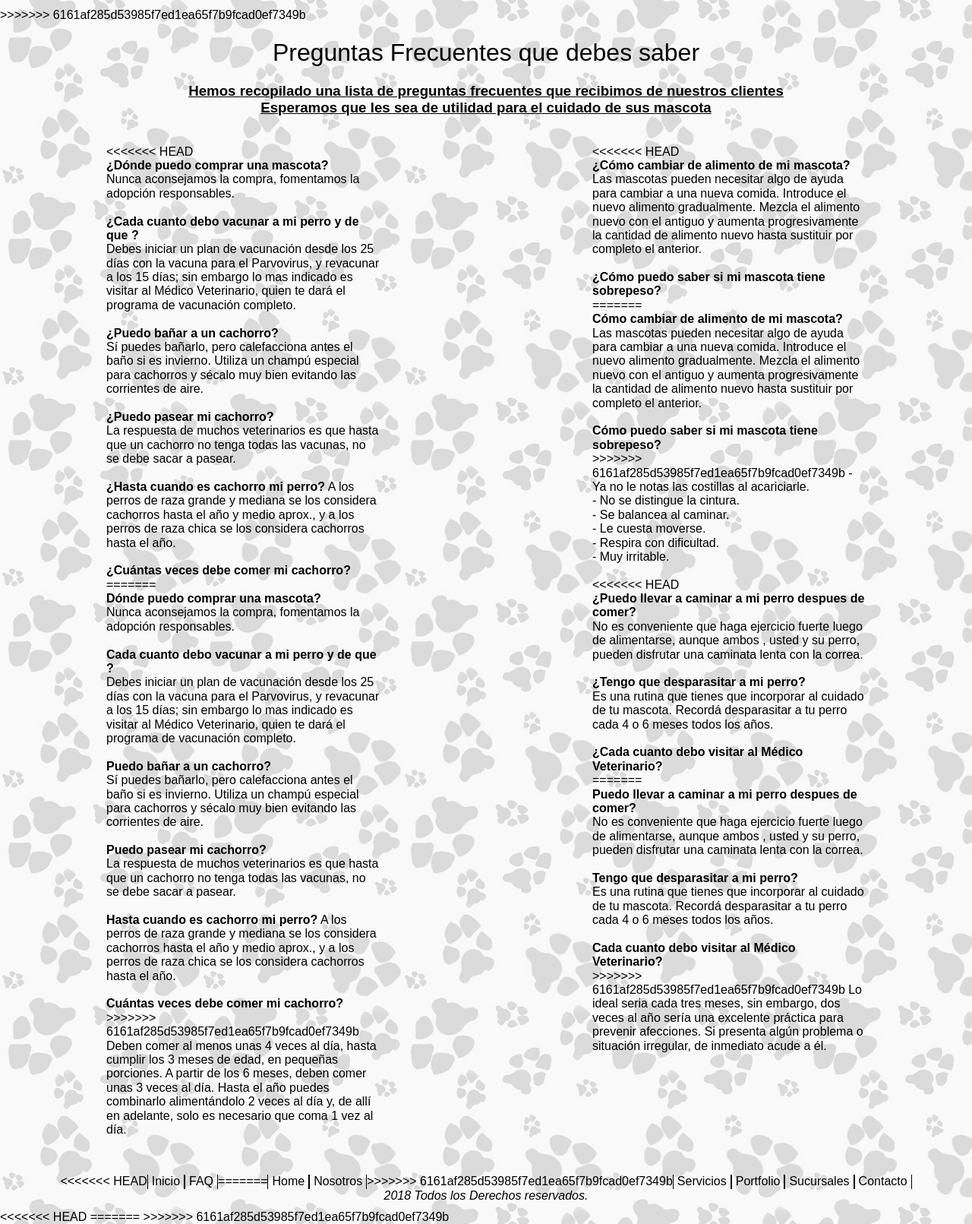
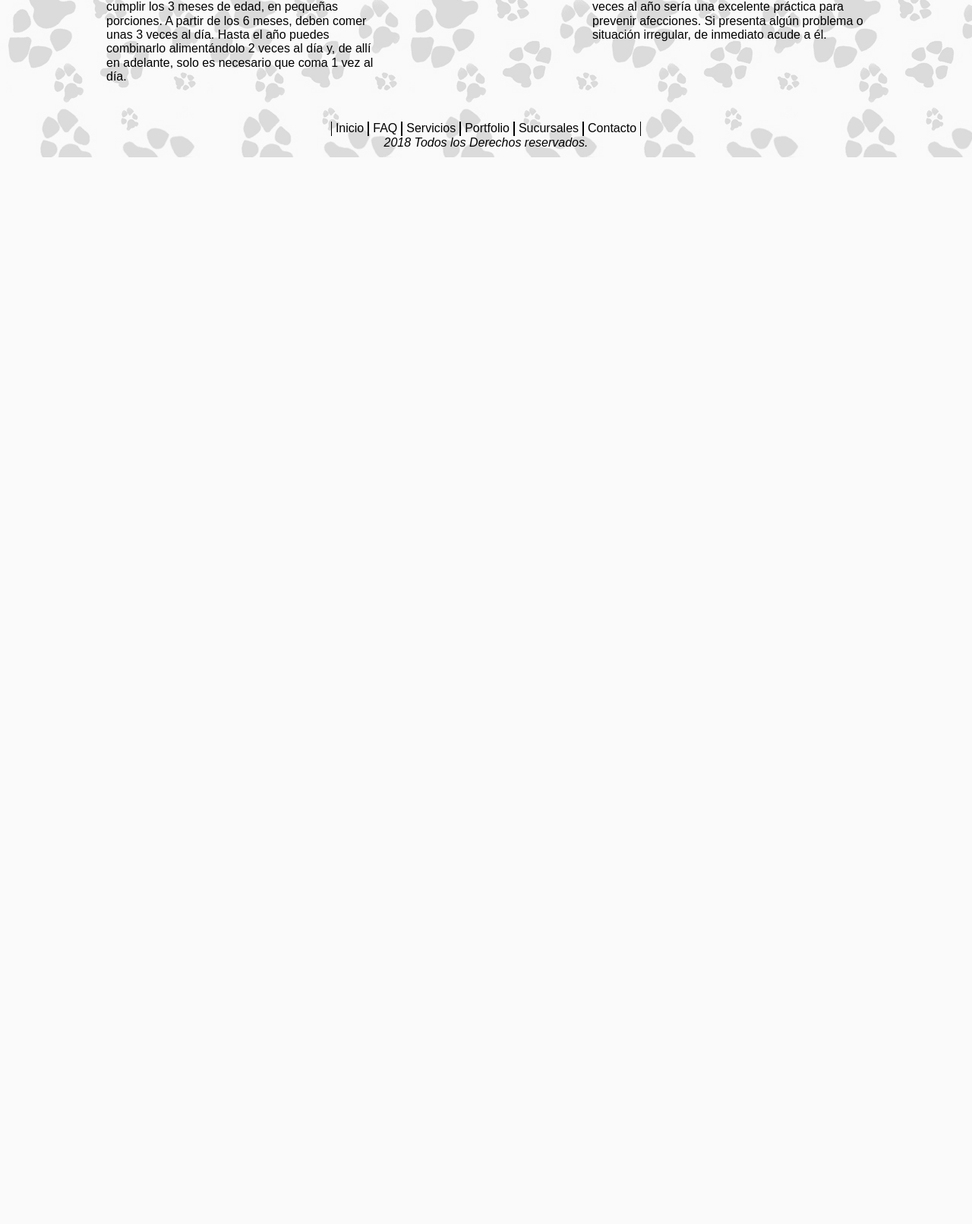
Before and after one commit to GonzaRoland/proyecto-dh, a PHP site: page /frecuentes.html in a window 1280 px wide. Shown: the part 1715-3326 px from the top of the page at 76% size. After the commit the page ends 1922 px from the top, so only its background shows below. Run offline with PHP 8.4, Linux system fonts and the light colour scheme.

Commit message:
Sprint 1

```diff
--- a/frecuentes.html
+++ b/frecuentes.html
@@ -2,24 +2,16 @@
 <html>
     <head>
         <meta charset="utf-8">
-<<<<<<< HEAD
         <title>DOGGO SHOP - Preguntas Frecuentes</title>
-=======
-        <title>Pregutas Frecuentes</title>
->>>>>>> 6161af285d53985f7ed1ea65f7b9fcad0ef7349b
         <meta name="viewport" content="width=device-width, initial-scale=1.0">
         <link href="css/reset.css" rel="stylesheet">
         <link href="css/normalize.css" rel="stylesheet">
         <link href="css/master.css" rel="stylesheet">
-<<<<<<< HEAD
         <link href="https://fonts.googleapis.com/css?family=Josefin+Sans|Varela+Round" rel="stylesheet">
-=======
->>>>>>> 6161af285d53985f7ed1ea65f7b9fcad0ef7349b
 
     </head>
     <body>
         <div class="flex-container">
-<<<<<<< HEAD
                 <header class="main-header">
                         <img class="logo" src="img/logo2.png">
                         <div class="navs">
@@ -44,23 +36,6 @@
                         </section>
                     </header>
                     <main>
-=======
-            <header class="main-header">
-                <img class="logo" src="img/logo.png">
-                <nav class="main-nav">
-                    <a href="index.html">Home</a>
-                    <a href="#">Nosotros</a>
-                    <a href="#">Servicios</a>
-                    <a href="#">Portfolio</a>
-                    <a href="#">Sucursales</a>
-                    <a href="#">Contacto</a>
-                </nav>
-                <!-- Me tome el atrevimiento por mi instinto de diseñador de poner un banner modificado, si gusta, le damos estilo a los demas.  -->
-                <section class="banner">
-                    <img src="img/banner-hm.jpg">
-                </section>
-            </header>
->>>>>>> 6161af285d53985f7ed1ea65f7b9fcad0ef7349b
             <main>
                 <!--clase nueva: class="titulo_frecuentes", para darle estilo al titulo -->
                 <!-- Agregue <b> <ceenter>, etc. a modo de visualizar la idea -->
@@ -75,7 +50,6 @@
                     <section  class="vip-doggos">
                         <article class="doggo">
                             <ul>
-<<<<<<< HEAD
                                 <li><b>¿Dónde puedo comprar una mascota?</b><br>
                                     Nunca aconsejamos la compra, fomentamos la adopción responsables.</li>
                                 <br>
@@ -92,41 +66,16 @@
                                     A los perros de raza grande y mediana se los considera cachorros hasta el año y medio aprox., y a los perros de raza chica se los considera cachorros hasta el año.</li>
                                 <br>
                                 <li><b>¿Cuántas veces debe comer mi cachorro?</b><br>
-=======
-                                <li><b>Dónde puedo comprar una mascota?</b><br>
-                                    Nunca aconsejamos la compra, fomentamos la adopción responsables.</li>
-                                <br>
-                                <li><b>Cada cuanto debo vacunar a mi perro y de que ?</b><br>
-                                    Debes iniciar un plan de vacunación desde los 25 días con la vacuna para el Parvovirus, y revacunar a los 15 días; sin embargo lo mas indicado es visitar al Médico Veterinario, quien te dará el programa de vacunación completo.</li>
-                                <br>
-                                <li><b>Puedo bañar a un cachorro?</b><br>
-                                    Sí puedes bañarlo, pero calefacciona antes el baño si es invierno. Utiliza un champú especial para cachorros y sécalo muy bien evitando las corrientes de aire.</li>
-                                <br>
-                                <li><b>Puedo pasear mi cachorro?</b><br>
-                                    La respuesta de muchos veterinarios es que hasta que un cachorro no tenga todas las vacunas, no se debe sacar a pasear.</li>
-                                <br>
-                                <li><b>Hasta cuando es cachorro mi perro?</b>
-                                    A los perros de raza grande y mediana se los considera cachorros hasta el año y medio aprox., y a los perros de raza chica se los considera cachorros hasta el año.</li>
-                                <br>
-                                <li><b>Cuántas veces debe comer mi cachorro?</b><br>
->>>>>>> 6161af285d53985f7ed1ea65f7b9fcad0ef7349b
                                     Deben comer al menos unas 4 veces al día, hasta cumplir los 3 meses de edad, en pequeñas porciones. A partir de los 6 meses, deben comer unas 3 veces al día. Hasta el año puedes combinarlo alimentándolo 2 veces al día y, de allí en adelante, solo es necesario que coma 1 vez al día.</li>
                             </ul>
                         </article>
 
                         <article class="doggo">
                             <ul>
-<<<<<<< HEAD
                                 <li><b>¿Cómo cambiar de alimento de mi mascota?</b><br>
                                     Las mascotas pueden necesitar algo de ayuda para cambiar a una nueva comida. Introduce el nuevo alimento gradualmente. Mezcla el alimento nuevo con el antiguo y aumenta progresivamente la cantidad de alimento nuevo hasta sustituir por completo el anterior.</li>
                                 <br>
                                 <li><b>¿Cómo puedo saber si mi mascota tiene sobrepeso?</b><br>
-=======
-                                <li><b>Cómo cambiar de alimento de mi mascota?</b><br>
-                                    Las mascotas pueden necesitar algo de ayuda para cambiar a una nueva comida. Introduce el nuevo alimento gradualmente. Mezcla el alimento nuevo con el antiguo y aumenta progresivamente la cantidad de alimento nuevo hasta sustituir por completo el anterior.</li>
-                                <br>
-                                <li><b>Cómo puedo saber si mi mascota tiene sobrepeso?</b><br>
->>>>>>> 6161af285d53985f7ed1ea65f7b9fcad0ef7349b
                                     - Ya no le notas las costillas al acariciarle.<br>
                                     - No se distingue la cintura.<br>
                                     - Se balancea al caminar.<br>
@@ -134,7 +83,6 @@
                                     - Respira con dificultad.<br>
                                     - Muy irritable.</li>
                                 <br>
-<<<<<<< HEAD
                                 <li><b>¿Puedo llevar a caminar a mi perro despues de comer?</b><br>
                                     No es conveniente que haga ejercicio fuerte luego de alimentarse, aunque ambos , usted y su perro, pueden disfrutar una caminata lenta con la correa.</li>
                                 <br>
@@ -142,15 +90,6 @@
                                     Es una rutina que tienes que incorporar al cuidado de tu mascota. Recordá desparasitar a tu perro cada 4 o 6 meses todos los años.</li>
                                 <br>
                                 <li><b>¿Cada cuanto debo visitar al Médico Veterinario?</b><br>
-=======
-                                <li><b>Puedo llevar a caminar a mi perro despues de comer?</b><br>
-                                    No es conveniente que haga ejercicio fuerte luego de alimentarse, aunque ambos , usted y su perro, pueden disfrutar una caminata lenta con la correa.</li>
-                                <br>
-                                <li><b>Tengo que desparasitar a mi perro?</b><br>
-                                    Es una rutina que tienes que incorporar al cuidado de tu mascota. Recordá desparasitar a tu perro cada 4 o 6 meses todos los años.</li>
-                                <br>
-                                <li><b>Cada cuanto debo visitar al Médico Veterinario?</b><br>
->>>>>>> 6161af285d53985f7ed1ea65f7b9fcad0ef7349b
                                     Lo ideal seria cada tres meses, sin  embargo, dos veces al año sería una excelente práctica para prevenir afecciones. Si presenta algún problema o situación irregular, de inmediato acude a él.</li>
                             </ul>
                         </article>
@@ -160,13 +99,8 @@
             </main>
         <footer>
             <nav class="footer-nav">
-<<<<<<< HEAD
                 <a href="index.html">Inicio</a>
                 <a href="frecuentes.html">FAQ</a>
-=======
-                <a href="index.html">Home</a>
-                <a href="#">Nosotros</a>
->>>>>>> 6161af285d53985f7ed1ea65f7b9fcad0ef7349b
                 <a href="#">Servicios</a>
                 <a href="#">Portfolio</a>
                 <a href="#">Sucursales</a>
@@ -176,8 +110,4 @@
         </footer>
         </div>
     </body>
-<<<<<<< HEAD
 </html>
-=======
-</html>
->>>>>>> 6161af285d53985f7ed1ea65f7b9fcad0ef7349b
```
Also changed, not shown: css/form.css (+1 -25 lines).
